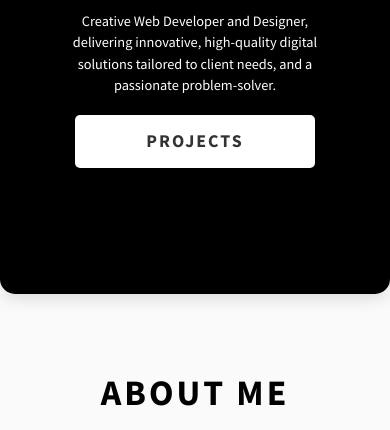
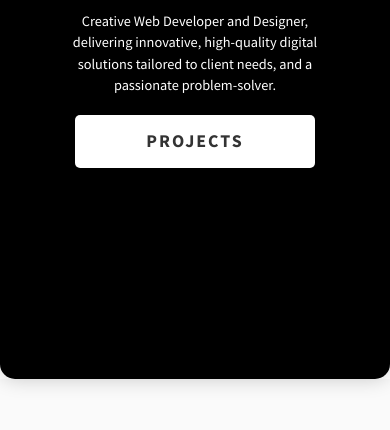
Before and after one commit to govindbairi/My-portfolio, a plain HTML site: page index.html in a window 390 px wide. Shown: the part 347-777 px from the top of the page. Drawn offline with nearby package versions, Linux system fonts and the light colour scheme.

Commit message:
Update style.css

```diff
--- a/css/style.css
+++ b/css/style.css
@@ -371,7 +371,7 @@ margin-left: 100px;
 
   @media only screen and (max-width: 37.5em) {
     .home-hero {
-      height: 76vh;
+      height: 86vh;
       min-height: unset;
       background-position: center 80px;
       background-size: 300px;
```
